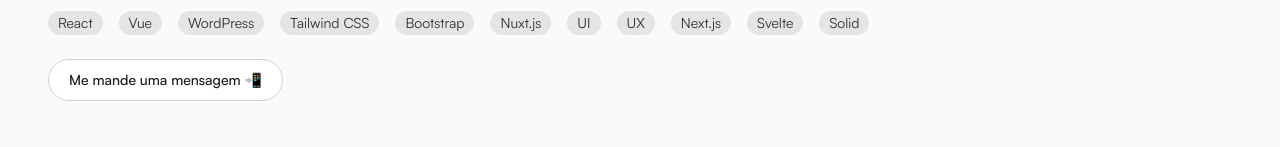
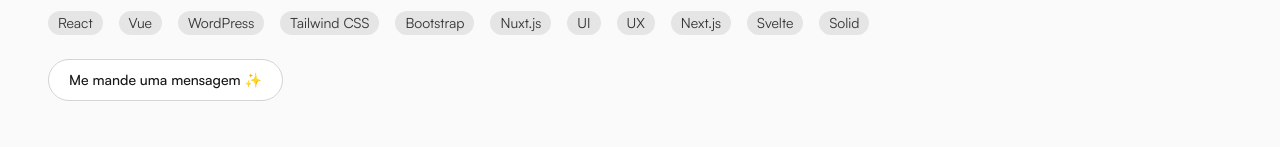
Before and after one commit to moisesmreis/portfolio, a Next.js app: page / in a window 1280 px wide. Shown: the part 223-370 px from the top of the page. Built offline with nearby package versions, Linux system fonts and the light colour scheme.

Commit message:
Update cta.tsx

```diff
--- a/src/pages/home/cta.tsx
+++ b/src/pages/home/cta.tsx
@@ -26,7 +26,7 @@
                 </div>
                 <div className="flex-center-cta">
                     <Link className="w-fit" href="https://wa.me/5574999587898?text=Opa!%20Que%20tal%20come%C3%A7armos%20a%20conversar%20e%20discutirmos%20seu%20projeto%3F%20Me%20fale%20o%20que%20voc%C3%AA%20precisa%20%F0%9F%90%95%E2%80%8D%F0%9F%A6%BA">
-                        <ButtonMain aria-label="Contato">Me mande uma mensagem 📲</ButtonMain>
+                        <ButtonMain aria-label="Contato">Me mande uma mensagem ✨</ButtonMain>
                     </Link>
                 </div>
             </section>
```
